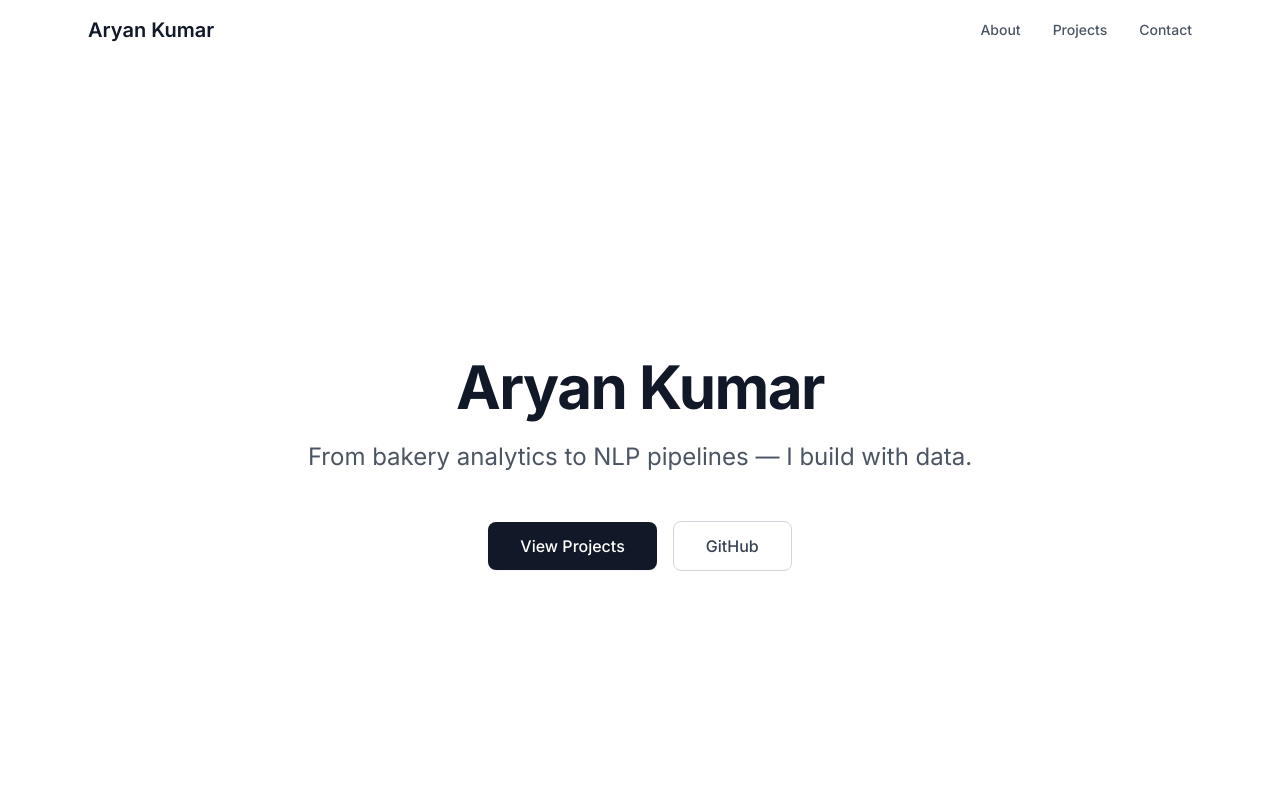
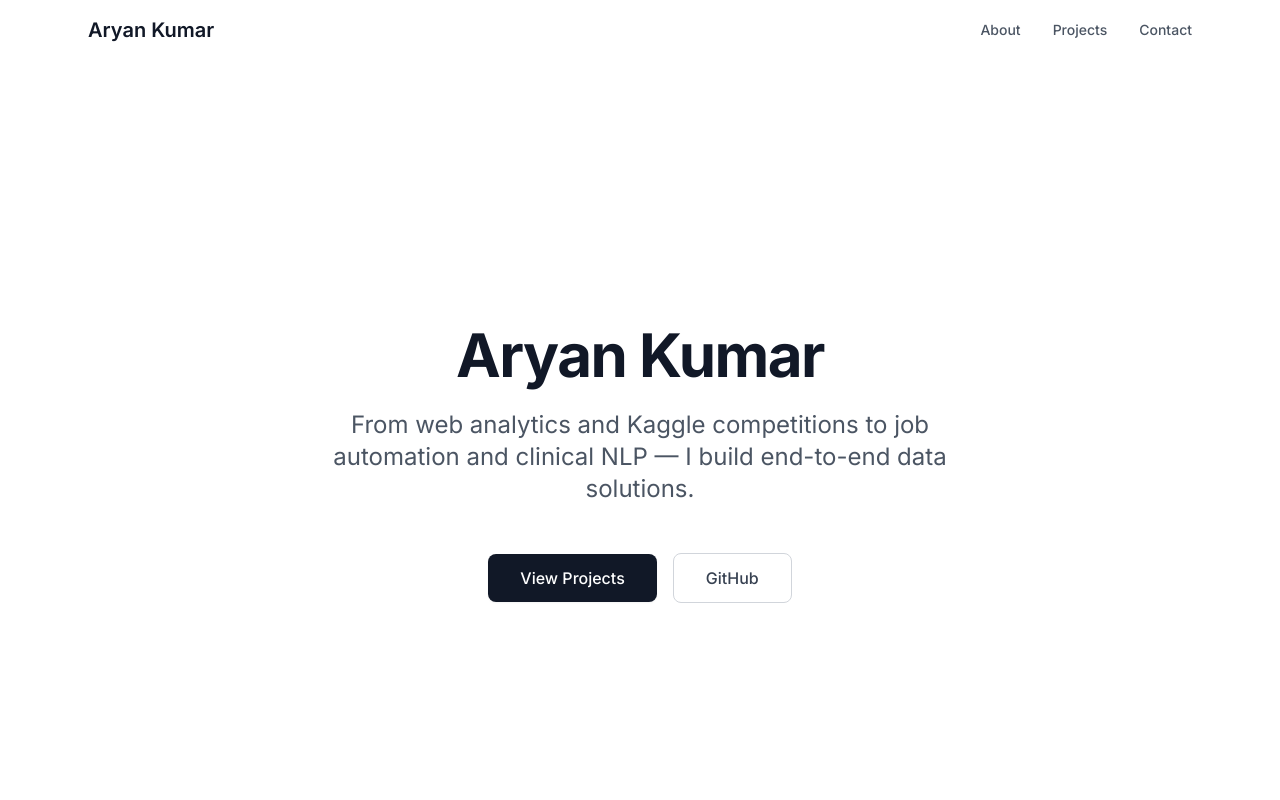
Before and after one commit to 00-Aryan/PortFolio, a Next.js app: page / in a window 1280 px wide. Shown: the top 800 px of the page. Built offline with nearby package versions, Linux system fonts and the light colour scheme.

Commit message:
Improved: updated text/info

```diff
--- a/components/Hero.tsx
+++ b/components/Hero.tsx
@@ -22,7 +22,7 @@ export default function Hero() {
           animate={{ opacity: 1, y: 0 }}
           transition={{ duration: 0.8, delay: 0.2, ease: 'easeOut' }}
         >
-          From bakery analytics to NLP pipelines — I build with data.
+          From web analytics and Kaggle competitions to job automation and clinical NLP — I build end-to-end data solutions.
         </motion.p>
 
         <motion.div
```
